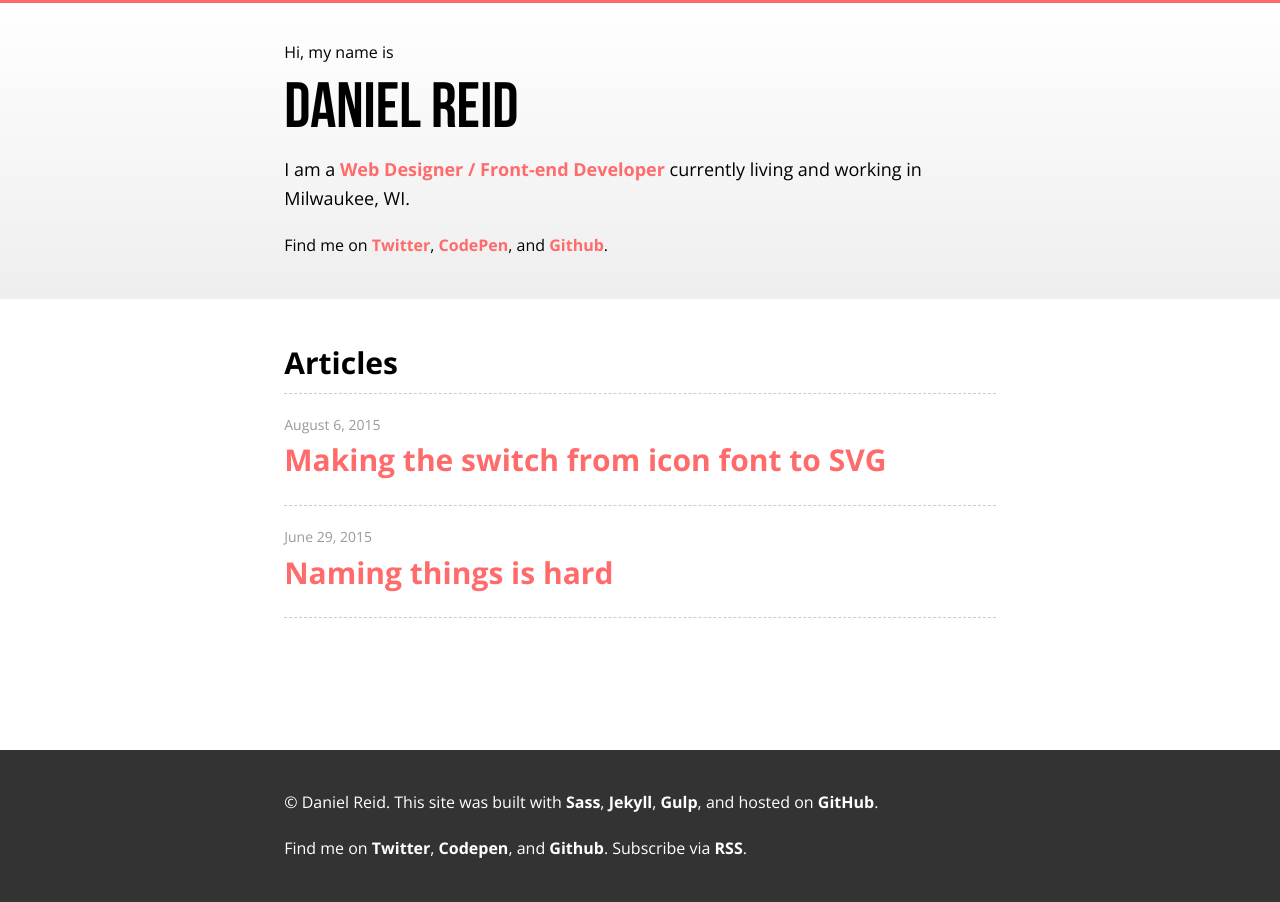
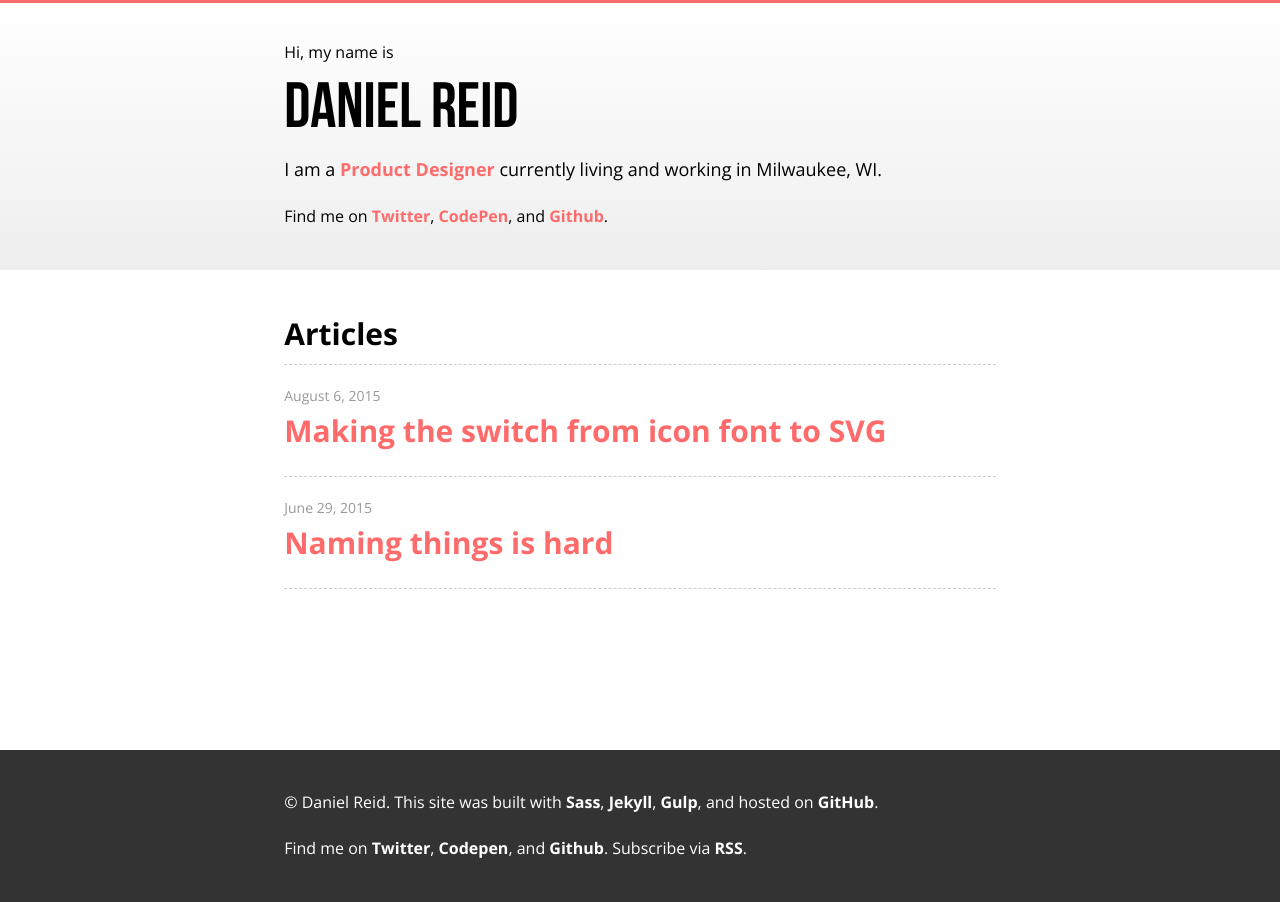
Before and after one commit to danielcreid/danielcreid.github.io, a Jekyll site: the page built from index.html, in a window 1280 px wide. Built offline with Jekyll 4.4.1, drawn with Linux system fonts in a browser that asks for light colours; the list of posts is cut into pages by our own code.

Commit message:
Update header.html

```diff
--- a/_includes/header.html
+++ b/_includes/header.html
@@ -4,7 +4,7 @@
                 Hi, my name is
                 <span class="site-header__logo"><a href="/">Daniel Reid</a></span>
             </p>
-            <p class="site-header__about">I am a <a href="http://css-tricks.com/job-titles-in-the-web-industry" target="_blank">Web Designer / Front-end Developer</a> currently living and working in Milwaukee, WI.</p>
+            <p class="site-header__about">I am a <a href="https://medium.com/design-optimizely/the-structure-of-optimizely-s-design-team-97e5eb3ed712#.s0r59e746" target="_blank">Product Designer</a> currently living and working in Milwaukee, WI.</p>
             <p class="site-header__contact">Find me on <a href="https://twitter.com/dan_reid" target="_blank">Twitter</a>, <a href="http://codepen.io/dan_reid/" target="_blank">CodePen</a>, and <a href="https://github.com/danielcreid" target="_blank">Github</a>.</p>
     </div>
 </header>
```
